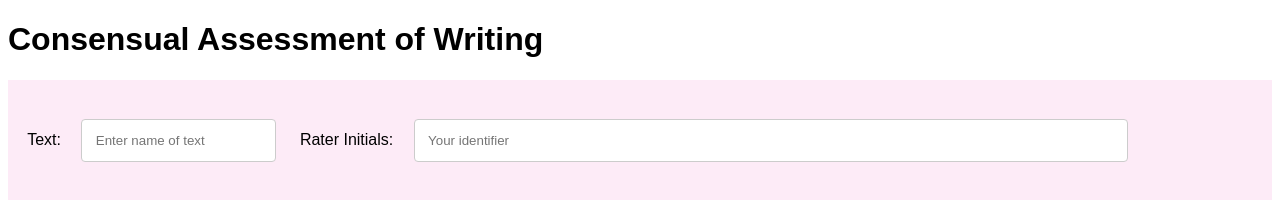
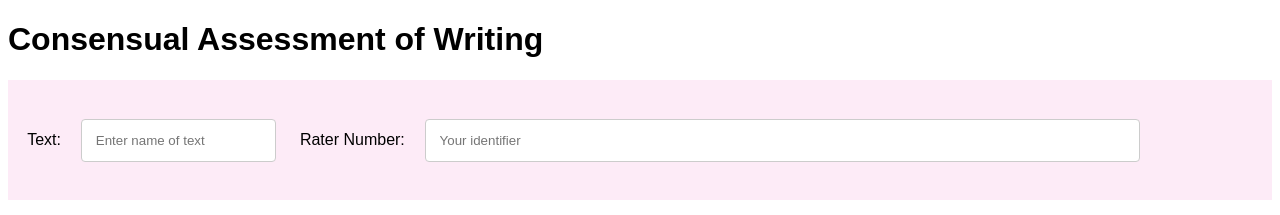
Before and after one commit to BobbyLawGCU/TextRatersGCU, a plain HTML site: page IndividualRating.html in a window 1280 px wide. Shown: the top 215 px of the page. Drawn offline with nearby package versions, Linux system fonts and the light colour scheme.

Commit message:
Changed Rater Initials to Rater number

```diff
--- a/IndividualRating.html
+++ b/IndividualRating.html
@@ -24,8 +24,8 @@
             <div class="userInput">
                 <p><label>Text: </label>
                 <input type="text" id = "Text" name="Text" placeholder="Enter name of text" required></p>
-                <p><label>Rater Initials: </label>
-                <input type="text" id = "RaterInitials" name="RaterInitials" placeholder="Your identifier" required></p>
+                <p><label>Rater Number: </label>
+                <input type="text" id = "RaterNumber" name="RaterNumber" placeholder="Your identifier" required></p>
             </div>
                 <p>For the first 3 questions, please think about what helps you understand what the text is about.</p>
                 <fieldset>
```
Also changed, not shown: OverallRating.html (+2 -2 lines).
